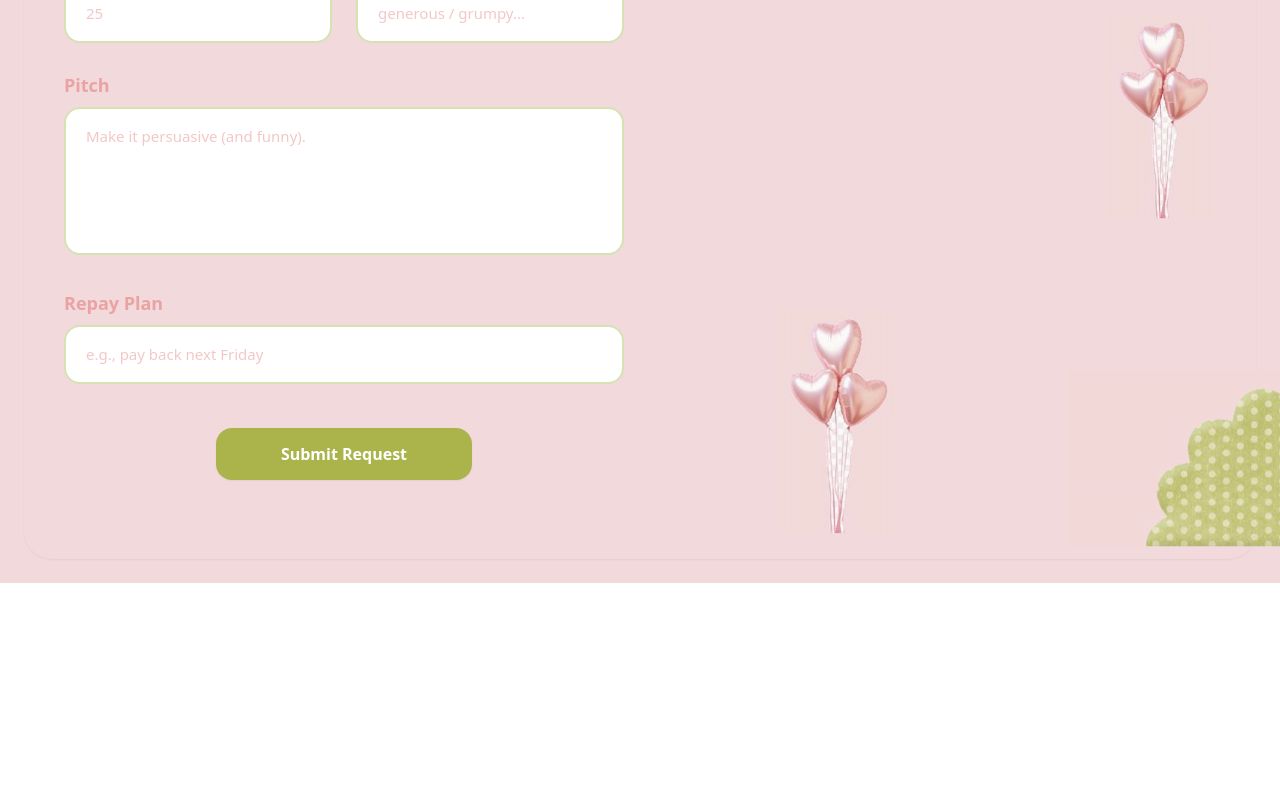
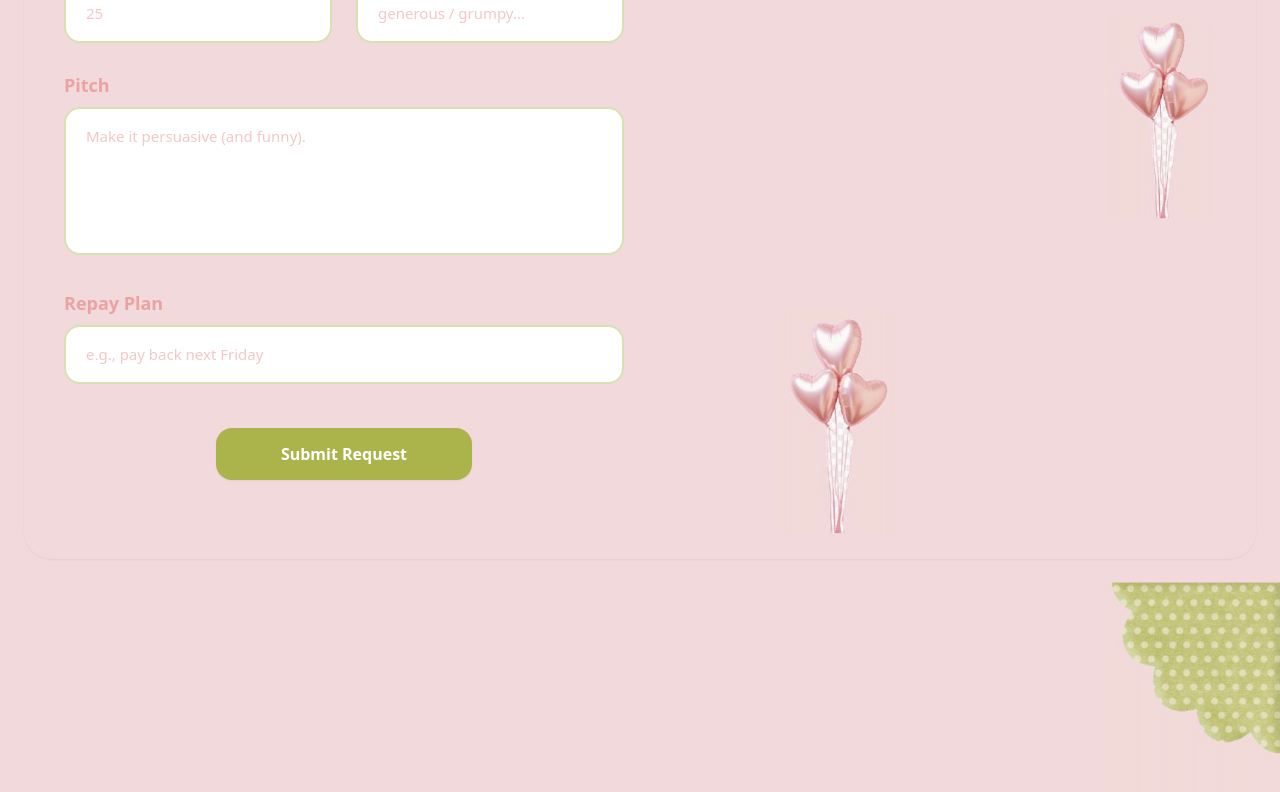
Before and after one commit to niamatolla/PapaPay, a React (Vite) app in the folder client/: page /request in a window 1280 px wide. Shown: the part 617-1409 px from the top of the page. Before the commit the page ends 1200 px from the top, so only its background shows below. Built offline with nearby package versions, Linux system fonts and the light colour scheme.

Commit message:
feat(NewRequest): removed absolute positionning and kept same rotation angle

```diff
--- a/client/src/pages/NewRequest.jsx
+++ b/client/src/pages/NewRequest.jsx
@@ -248,7 +248,7 @@ export default function NewRequest() {
       <img
         src={edge}
         alt=""
-        className="pointer-events-none absolute bottom-0 right-0 hidden w-44 -rotate-90 opacity-90 lg:block"
+        className="pointer-events-none ml-auto mr-0 block w-44 rotate-180 opacity-90"
         draggable="false"
       />
     </div>
```
